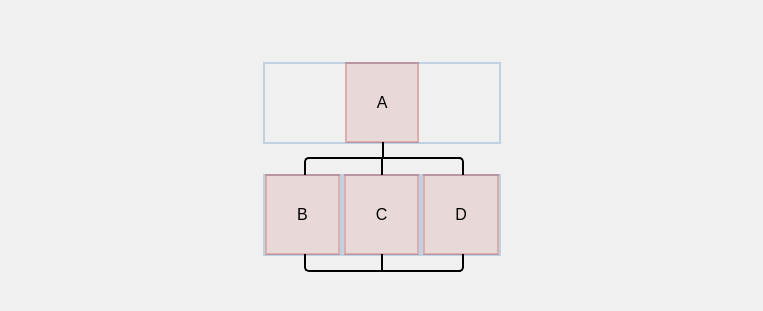
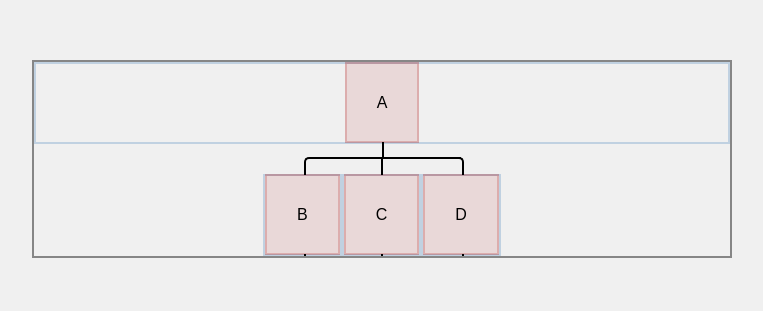
Before and after one commit to HashirBaig/dag-html-sample, a plain HTML site: page index.html in a window 1280 px wide. Shown: the part 241-552 px from the top of the page, without its empty margins (258-1021 px from the left). Drawn offline with Linux system fonts and the light colour scheme.

Commit message:
ui adjustments

```diff
--- a/index.css
+++ b/index.css
@@ -39,6 +39,11 @@ span,
 
 .tree {
   position: relative;
+  max-height: 350px;
+  min-width: 700px;
+  border: 2px solid rgba(0, 0, 0, 0.445);
+  overflow: hidden;
+  overflow-y: scroll;
 }
 
 .node {
@@ -199,4 +204,5 @@ span,
   position: relative;
   display: flex;
   align-items: center;
+  justify-content: center;
 }
```
